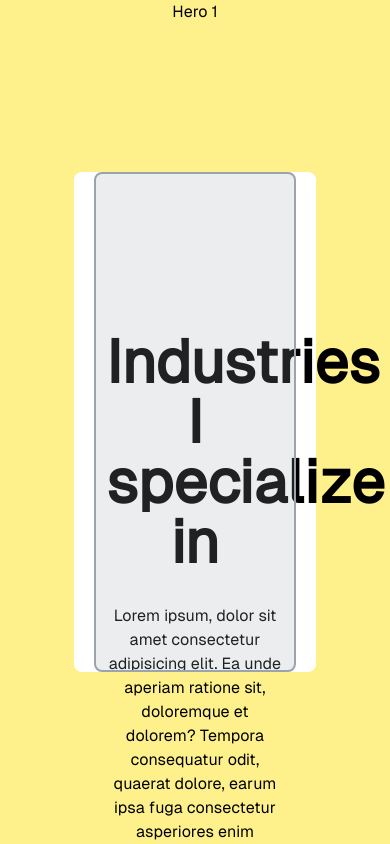
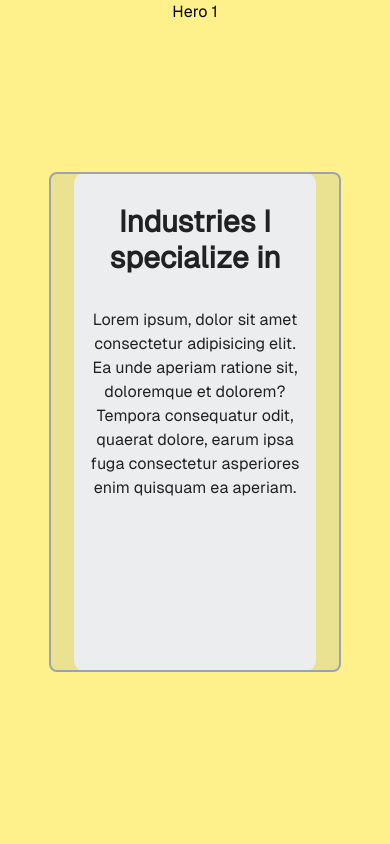
Before and after one commit to wai-lin/nguwahaung.com, a Nuxt app: page / in a window 390 px wide. Shown: the top 844 px of the page. Built offline with nearby package versions, Linux system fonts and the light colour scheme.

Commit message:
feat: hero tansition

```diff
--- a/pages/index.vue
+++ b/pages/index.vue
@@ -4,33 +4,33 @@
 
 		<div class="absolute inset-0 flex items-center justify-center gap-10">
 			<div gsap="hero-white_bg" class="absolute h-screen w-full bg-white">
-				<div class="container mx-auto mt-40 space-y-8 px-8">
-					<h1 align="center" class="text-6xl font-black">
+				<div
+					gsap="hero-cotent"
+					class="container mx-auto mt-8 space-y-8 px-4 opacity-100 lg:mt-40 lg:px-8"
+				>
+					<h1 align="center" class="text-3xl font-black lg:text-6xl">
 						Industries I specialize in
 					</h1>
 					<p align="center">
 						Lorem ipsum, dolor sit amet consectetur adipisicing elit. Ea unde
 						aperiam ratione sit, doloremque et dolorem? Tempora consequatur
 						odit, quaerat dolore, earum ipsa fuga consectetur asperiores enim
-						quisquam ea aperiam. Lorem ipsum dolor sit amet consectetur
-						adipisicing elit. Distinctio omnis dolor, similique consectetur
-						expedita fuga doloribus at pariatur sequi odio quia laudantium nemo
-						enim ea, repellat quaerat itaque quibusdam obcaecati?
+						quisquam ea aperiam.
 					</p>
 				</div>
 			</div>
 
 			<div
 				gsap="hero-card_hidden"
-				class="z-10 h-[360px] w-1/5 translate-y-40 rounded-lg bg-gray-200 opacity-100"
+				class="z-10 hidden h-[320px] w-1/5 translate-y-40 rounded-lg bg-gray-200 opacity-100 lg:block"
 			></div>
 			<div
 				gsap="hero-card"
-				class="z-10 h-[400px] w-1/4 translate-y-40 rounded-lg border-2 border-gray-400 bg-gray-400 bg-opacity-20"
+				class="z-10 h-[280px] w-4/5 translate-y-36 rounded-lg border-2 border-gray-400 bg-gray-400 bg-opacity-20 lg:h-[360px] lg:w-[400px] lg:translate-y-44"
 			></div>
 			<div
 				gsap="hero-card_hidden"
-				class="z-10 h-[360px] w-1/5 translate-y-40 rounded-lg bg-gray-200 opacity-100"
+				class="z-10 hidden h-[320px] w-1/5 translate-y-40 rounded-lg bg-gray-200 opacity-100 lg:block"
 			></div>
 		</div>
 	</section>
@@ -65,7 +65,7 @@ onMounted(() => {
 			height: "500px",
 			transformOrigin: "center center",
 			ease: "sine",
-			borderRadius: "0.5rem",
+			borderRadius: "0.75rem",
 		})
 		.from(`[gsap="hero-card"]`, {
 			translateY: 0,
```
